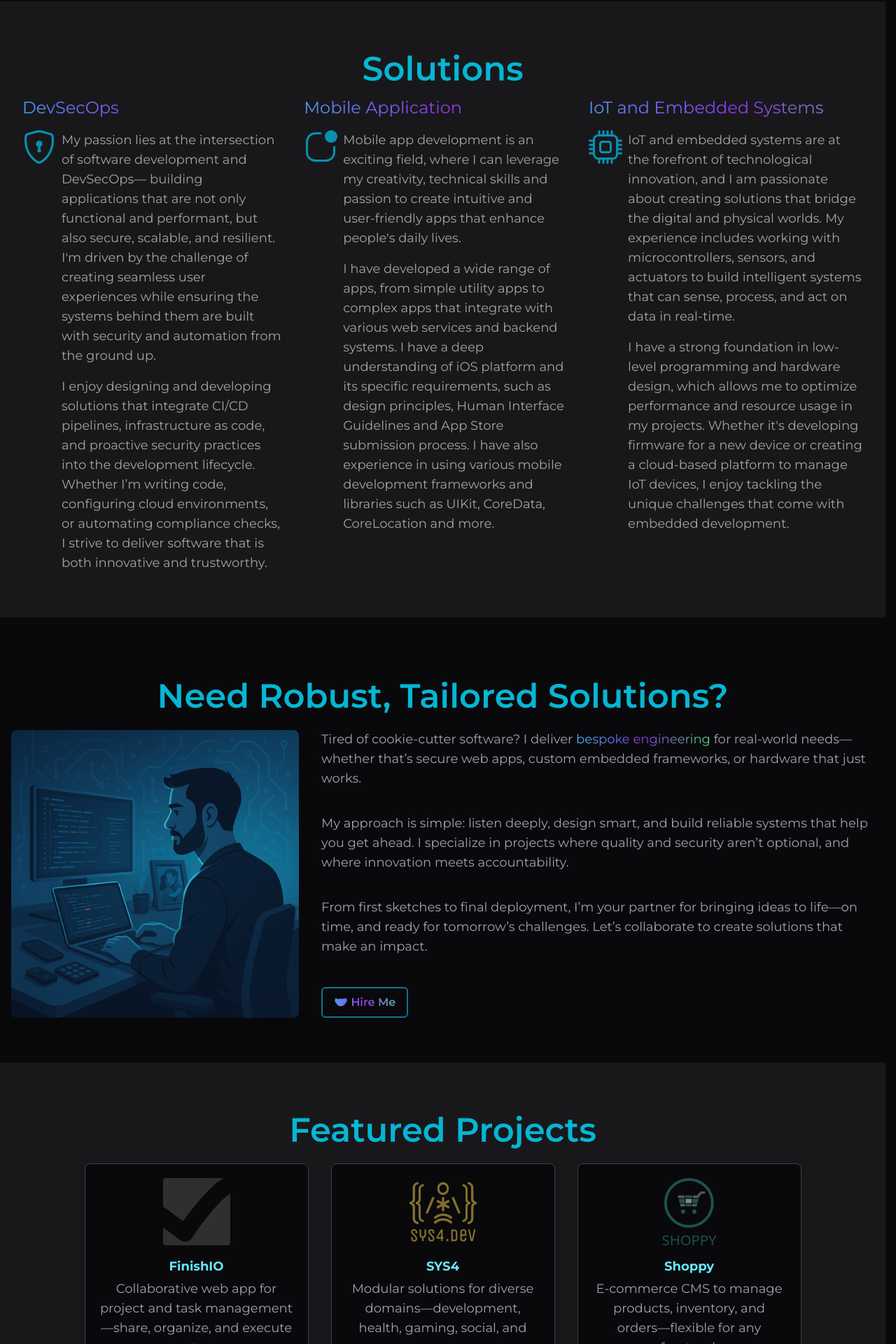
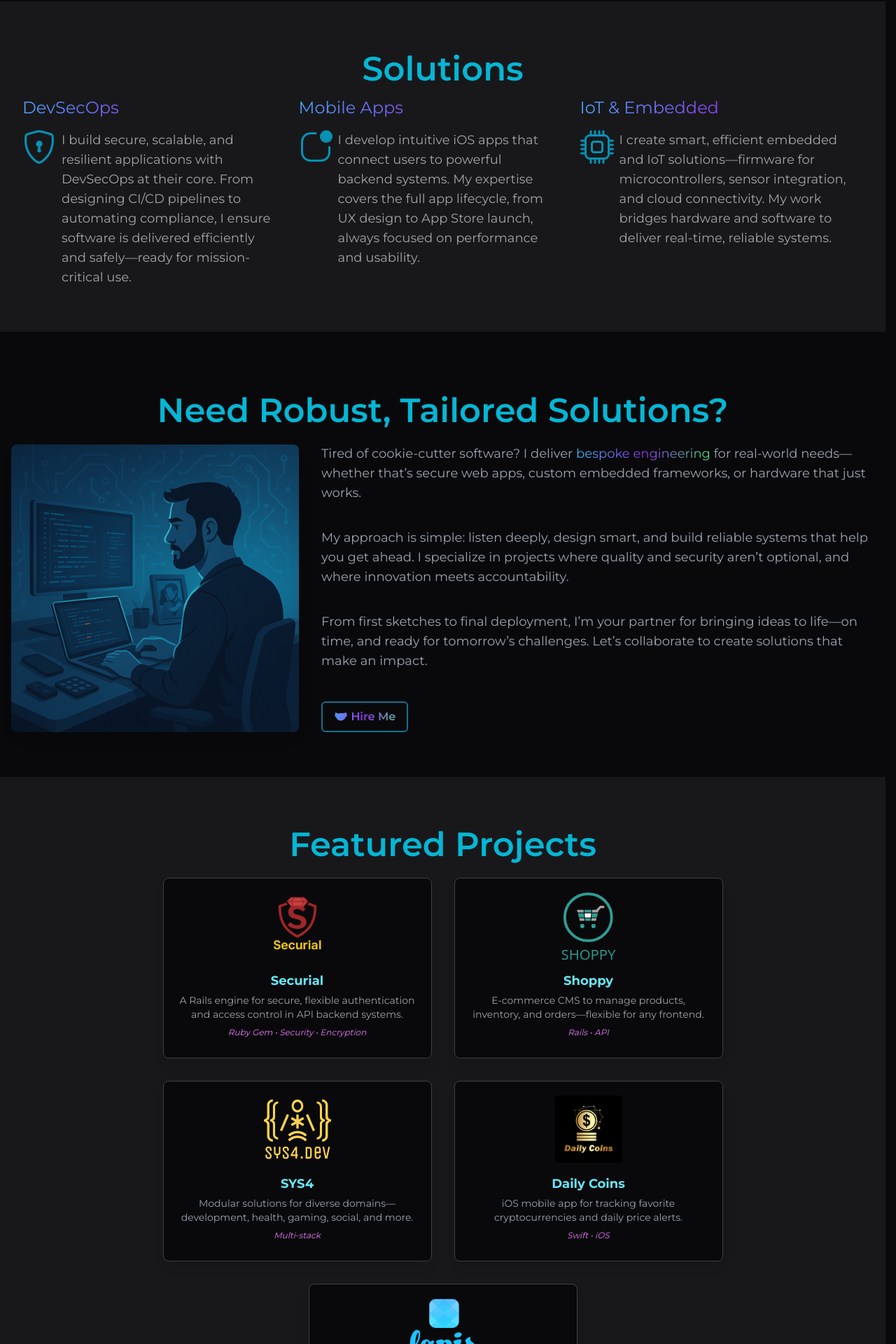
Before and after one commit to AlyBadawy/AlyBadawy_Com, a Next.js app: page / in a window 1280 px wide. Shown: the part 802-2722 px from the top of the page at 70% size. Built offline with nearby package versions, Linux system fonts and the light colour scheme.

Commit message:
Homepage layout fixes

```diff
--- a/src/components/AOSProvider.tsx
+++ b/src/components/AOSProvider.tsx
@@ -10,7 +10,7 @@ export default function AOSProvider({
   children: React.ReactNode;
 }) {
   useEffect(() => {
-    AOS.init({ once: true });
+    AOS.init({ once: true, duration: 800, disable: "mobile" });
   }, []);
 
   return <>{children}</>;
--- a/src/components/home/HomeSolutionSection.tsx
+++ b/src/components/home/HomeSolutionSection.tsx
@@ -17,64 +17,28 @@ export const HomeSolutionSection = () => {
           </h2>
           <div className="grid grid-flow-row xl:grid-flow-col auto-cols-auto gap-8 py-4">
             <HomeSolution title="DevSecOps" icon={<BsShieldLock />}>
-              <>
-                <p>
-                  My passion lies at the intersection of software development
-                  and DevSecOps— building applications that are not only
-                  functional and performant, but also secure, scalable, and
-                  resilient. I'm driven by the challenge of creating seamless
-                  user experiences while ensuring the systems behind them are
-                  built with security and automation from the ground up.
-                </p>
-                <p>
-                  I enjoy designing and developing solutions that integrate
-                  CI/CD pipelines, infrastructure as code, and proactive
-                  security practices into the development lifecycle. Whether I’m
-                  writing code, configuring cloud environments, or automating
-                  compliance checks, I strive to deliver software that is both
-                  innovative and trustworthy.
-                </p>
-              </>
+              <p>
+                I build secure, scalable, and resilient applications with
+                DevSecOps at their core. From designing CI/CD pipelines to
+                automating compliance, I ensure software is delivered
+                efficiently and safely—ready for mission-critical use.
+              </p>
             </HomeSolution>
-            <HomeSolution title="Mobile Application" icon={<BsAppIndicator />}>
-              <>
-                <p>
-                  Mobile app development is an exciting field, where I can
-                  leverage my creativity, technical skills and passion to create
-                  intuitive and user-friendly apps that enhance people&apos;s
-                  daily lives.
-                </p>
-                <p>
-                  I have developed a wide range of apps, from simple utility
-                  apps to complex apps that integrate with various web services
-                  and backend systems. I have a deep understanding of iOS
-                  platform and its specific requirements, such as design
-                  principles, Human Interface Guidelines and App Store
-                  submission process. I have also experience in using various
-                  mobile development frameworks and libraries such as UIKit,
-                  CoreData, CoreLocation and more.
-                </p>
-              </>
+            <HomeSolution title="Mobile Apps" icon={<BsAppIndicator />}>
+              <p>
+                I develop intuitive iOS apps that connect users to powerful
+                backend systems. My expertise covers the full app lifecycle,
+                from UX design to App Store launch, always focused on
+                performance and usability.
+              </p>
             </HomeSolution>
-            <HomeSolution title="IoT and Embedded Systems" icon={<BsCpu />}>
-              <>
-                <p>
-                  IoT and embedded systems are at the forefront of technological
-                  innovation, and I am passionate about creating solutions that
-                  bridge the digital and physical worlds. My experience includes
-                  working with microcontrollers, sensors, and actuators to build
-                  intelligent systems that can sense, process, and act on data
-                  in real-time.
-                </p>
-                <p>
-                  I have a strong foundation in low-level programming and
-                  hardware design, which allows me to optimize performance and
-                  resource usage in my projects. Whether it's developing
-                  firmware for a new device or creating a cloud-based platform
-                  to manage IoT devices, I enjoy tackling the unique challenges
-                  that come with embedded development.
-                </p>
-              </>
+            <HomeSolution title="IoT & Embedded" icon={<BsCpu />}>
+              <p>
+                I create smart, efficient embedded and IoT solutions—firmware
+                for microcontrollers, sensor integration, and cloud
+                connectivity. My work bridges hardware and software to deliver
+                real-time, reliable systems.
+              </p>
             </HomeSolution>
           </div>
         </section>
--- /dev/null
+++ b/src/components/home/PortfolioProject.tsx
@@ -0,0 +1,24 @@
+import Image from "next/image";
+import {
+  PortfolioProjectData,
+  PortfolioProjectProps,
+} from "@/types/PortfolioProjectProps";
+
+export const PortfolioProject = ({ project, index }: PortfolioProjectProps) => {
+  return (
+    <div
+      className="bg-zinc-950 border border-zinc-700 rounded-lg shadow-lg w-full max-w-sm p-5 flex flex-col items-center hover:scale-105 transition-transform"
+      data-aos-delay={index * 75}
+      data-aos="fade-up"
+    >
+      <Image
+        src={project.img}
+        alt={project.title}
+        className="h-24 w-24 rounded mb-4"
+      />
+      <h3 className="font-bold text-lg text-cyan-300 mb-1">{project.title}</h3>
+      <p className="text-gray-400 text-center mb-2 text-sm">{project.desc}</p>
+      <div className="text-xs text-fuchsia-400 italic mb-2">{project.tech}</div>
+    </div>
+  );
+};
--- a/src/components/home/PortfolioSection.tsx
+++ b/src/components/home/PortfolioSection.tsx
@@ -1,5 +1,6 @@
 import Image from "next/image";
 import { PROJECTS } from "@/data/home-projects";
+import { PortfolioProject } from "./PortfolioProject";
 
 export const PortfolioSection = () => {
   return (
@@ -14,32 +15,13 @@ export const PortfolioSection = () => {
           </h2>
           <div className="flex flex-wrap justify-center gap-8">
             {PROJECTS.map((proj, i) => (
-              <div
-                key={proj.title}
-                className="bg-zinc-950 border border-zinc-700 rounded-lg shadow-lg w-full max-w-xs p-5 flex flex-col items-center hover:scale-105 transition-transform"
-                data-aos="fade-up"
-                data-aos-delay={i * 75}
-              >
-                <Image
-                  src={proj.img}
-                  alt={proj.title}
-                  className="h-24 w-24 rounded mb-4 opacity-80 dark:opacity-50"
-                />
-                <h3 className="font-bold text-lg text-cyan-300 mb-1">
-                  {proj.title}
-                </h3>
-                <p className="text-gray-400 text-center mb-2">{proj.desc}</p>
-                <div className="text-xs text-fuchsia-400 italic mb-2">
-                  {proj.tech}
-                </div>
-                {/* If you want: */}
-                {/* <span className="text-sm text-gray-500">Demo coming soon</span> */}
-              </div>
+              <PortfolioProject key={proj.title} project={proj} index={i} />
             ))}
           </div>
           <div className="mt-8 text-center" data-aos="fade-in">
-            <p className="text-gray-400">
-              Want a closer look or a private demo?{" "}
+            <p className="text-gray-400 text-sm">
+              Want a closer look or a private demo?
+              <br />
               <a
                 href="#contact"
                 className="text-gradient font-semibold underline hover:text-cyan-300 transition-colors"
--- a/src/components/home/Testimonials.tsx
+++ b/src/components/home/Testimonials.tsx
@@ -15,21 +15,25 @@ export const TestimonialsSection = () => {
           >
             Testimonials
           </h2>
-          <div className="flex flex-wrap gap-8 justify-center">
+          <div className="flex flex-wrap gap-6 justify-center">
             {TESTIMONIALS.map((t, i) => (
               <div
                 key={i}
-                className="bg-zinc-900 border border-cyan-800 rounded-sm shadow-lg shadow-cyan-900 max-w-md p-6 flex flex-col items-center justify-between"
+                className="bg-zinc-900 border border-cyan-800 rounded-sm shadow-lg shadow-cyan-900 max-w-sm p-6 flex flex-col items-center justify-between"
                 data-aos="flip-left"
                 data-aos-delay={i * 200}
               >
                 <div className="flex flex-col items-center">
                   <FaLinkedin className="text-cyan-500 text-3xl mb-3" />
-                  <p className="italic text-gray-400 mb-4">"{t.quote}"</p>
+                  <p className="italic text-gray-400 mb-4 text-sm">
+                    "{t.quote}"
+                  </p>
                 </div>
                 <div className="flex flex-col items-center">
-                  <div className="font-bold text-cyan-200">{t.name}</div>
-                  <div className="text-xs text-fuchsia-400">{t.title}</div>
+                  <div className="font-semibold text-cyan-200 ">{t.name}</div>
+                  <div className="text-xs text-fuchsia-400 italic">
+                    {t.title}
+                  </div>
                 </div>
               </div>
             ))}
--- a/src/data/home-projects.ts
+++ b/src/data/home-projects.ts
@@ -1,4 +1,4 @@
-import finish from "@/assets/images/finish.svg";
+import securial from "@/assets/images/securial.png";
 import sys4 from "@/assets/images/sys4.svg";
 import shoppy from "@/assets/images/shoppy.svg";
 import lapis from "@/assets/images/lapis.png";
@@ -6,22 +6,23 @@ import dailyCoins from "@/assets/images/dailyCoins.jpg";
 
 export const PROJECTS = [
   {
-    img: finish,
-    title: "FinishIO",
-    desc: "Collaborative web app for project and task management—share, organize, and execute as a team.",
-    tech: "Rails • React",
+    img: securial,
+    title: "Securial",
+    desc: "A Rails engine for secure, flexible authentication and access control in API backend systems.",
+    tech: "Ruby Gem • Security • Encryption",
+    href: "https://github.com/alybadawy/securial",
+  },
+  {
+    img: shoppy,
+    title: "Shoppy",
+    desc: "E-commerce CMS to manage products, inventory, and orders—flexible for any frontend.",
+    tech: "Rails • API",
   },
   {
     img: sys4,
     title: "SYS4",
     desc: "Modular solutions for diverse domains—development, health, gaming, social, and more.",
     tech: "Multi-stack",
-  },
-  {
-    img: shoppy,
-    title: "Shoppy",
-    desc: "E-commerce CMS to manage products, inventory, and orders—flexible for any frontend.",
-    tech: "Rails • API",
   },
   {
     img: dailyCoins,
--- /dev/null
+++ b/src/types/PortfolioProjectProps.ts
@@ -0,0 +1,14 @@
+import { PortfolioProject } from "./../components/home/PortfolioProject";
+import { StaticImageData } from "next/image";
+
+export type PortfolioProjectData = {
+  img: StaticImageData;
+  title: string;
+  desc: string;
+  tech: string;
+  href?: string;
+};
+export type PortfolioProjectProps = {
+  project: PortfolioProjectData;
+  index: number;
+};
```
Also changed, not shown: src/assets/images/securial.png (added).
